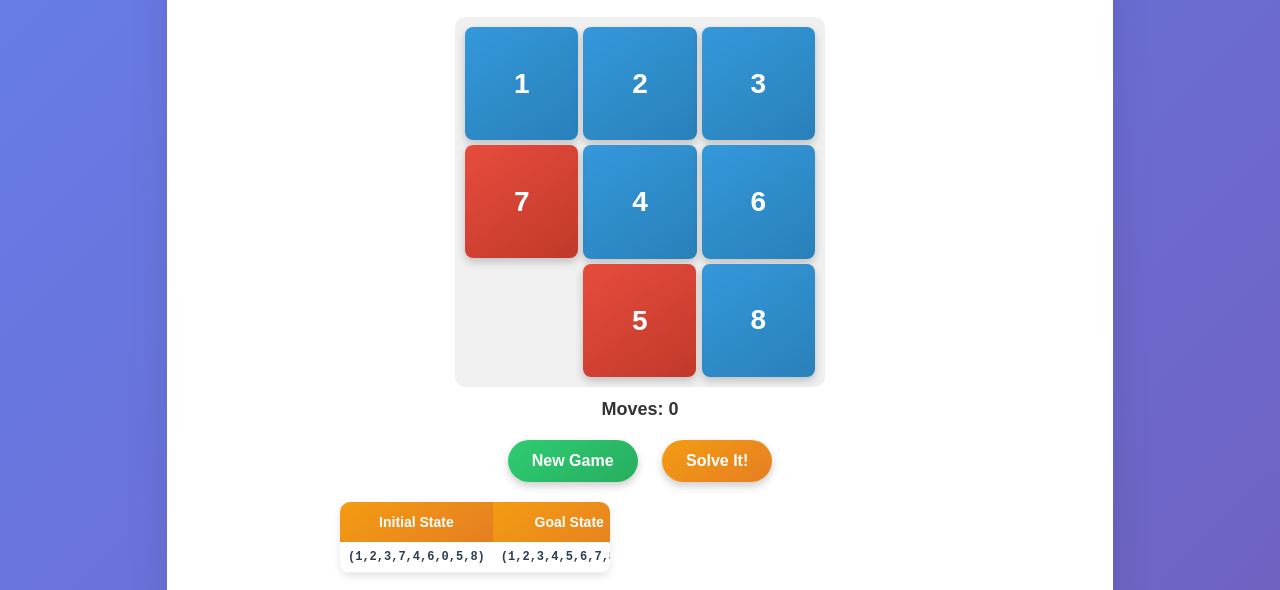
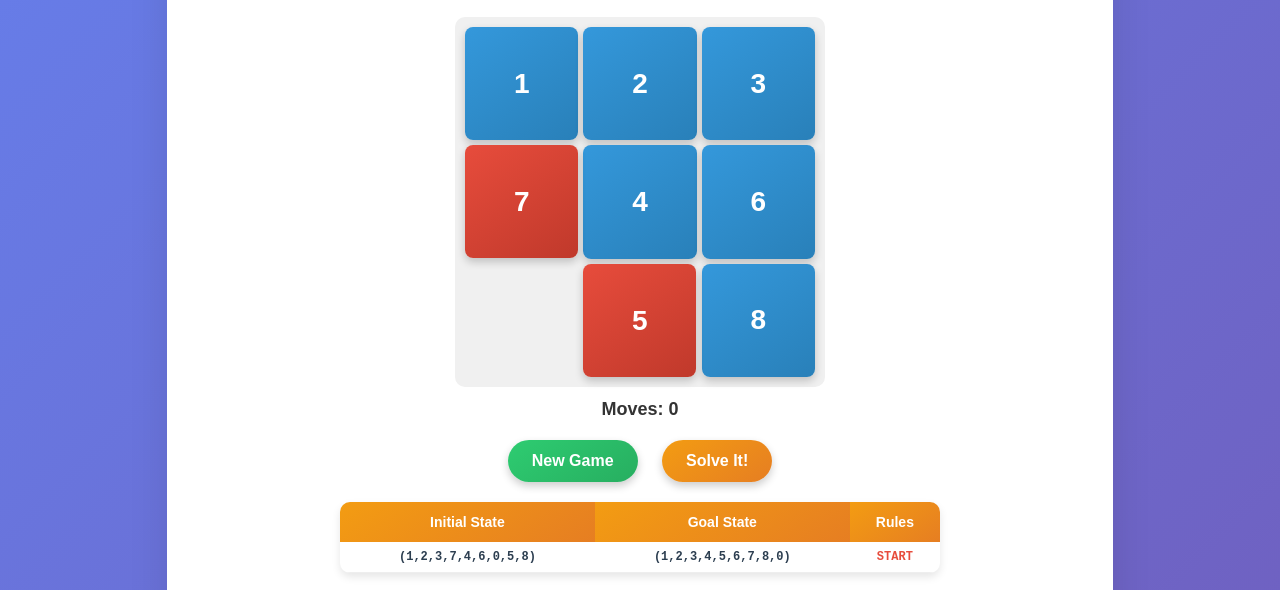
Before and after one commit to Fahriazhari856/Puzzel.3x3-web, a plain HTML site: page index.html in a window 1280 px wide. Shown: the part 145-735 px from the top of the page. Drawn offline with Linux system fonts and the light colour scheme.

Commit message:
Update style.css

```diff
--- a/style.css
+++ b/style.css
@@ -527,7 +527,7 @@
             }
 
             .tracking-table, .rules-table {
-                max-width: 45%;
+                max-width: 102%;
             }
 
             .solution-table {
```
